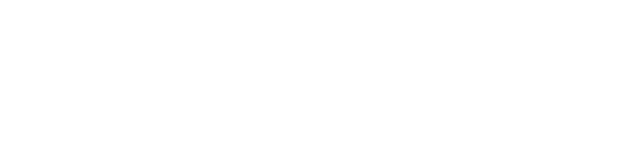
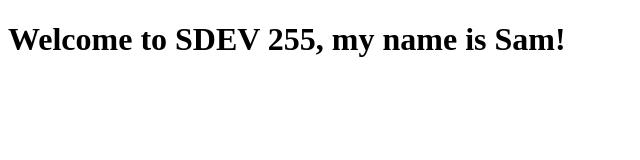
Before and after one commit to samperry53/SDEV-255, a plain HTML site: page index.html in a window 1280 px wide. Shown: the whole page, without its empty margins (0-640 px from the left). Drawn offline with Linux system fonts and the light colour scheme.

Commit message:
added h1

```diff
--- a/index.html
+++ b/index.html
@@ -9,6 +9,7 @@
 </head>
 
 <body>
+    <h1>Welcome to SDEV 255, my name is Sam!</h1>
 
   <script src="script.js"></script>
   <script src="https://replit.com/public/js/replit-badge-v2.js" theme="dark" position="bottom-right"></script>
```
